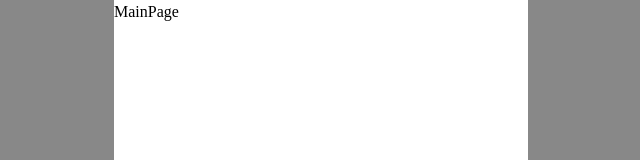
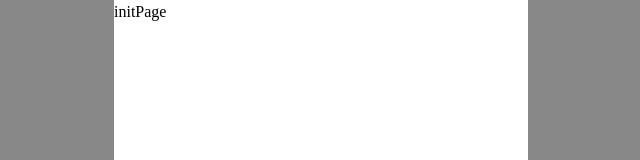
Before and after one commit to uoslife/client-meeting-season4, a React (Vite) app: page / in a window 1280 px wide. Shown: the top 160 px of the page, without its empty margins (319-959 px from the left). Built offline with nearby package versions, Linux system fonts and the light colour scheme.

Commit message:
feat: BrowserRouter 구조 제작

```diff
--- a/src/App.tsx
+++ b/src/App.tsx
@@ -1,5 +1,18 @@
 import GlobalStyle from '~/styles/GlobalStyle';
 import { css } from '@emotion/react';
+import { BrowserRouter, Route, Routes } from 'react-router-dom';
+import commonRoutes from '~/routes/commonRoutes';
+
+const getRoutes = (routes: any) => {
+  return routes.map((route: any, i: any) => (
+    <Route key={route.path} path={route.path} element={route.element}>
+      {route.children && getRoutes(route.children)}
+    </Route>
+  ));
+};
+const Router = () => {
+  return <Routes>{getRoutes(commonRoutes)}</Routes>;
+};
 
 function App() {
   return (
@@ -11,7 +24,9 @@ function App() {
             height: 100dvh;
             background-color: white;
           `}>
-          MainPage
+          <BrowserRouter>
+            <Router />
+          </BrowserRouter>
         </div>
       </GlobalStyle>
     </>
--- /dev/null
+++ b/src/routes/commonRoutes.tsx
@@ -0,0 +1,24 @@
+import { Outlet } from 'react-router-dom';
+
+const commonRoutes = [
+  {
+    path: '/',
+    element: <div>initPage</div>,
+  },
+  {
+    path: '/sub',
+    element: <Outlet />,
+    children: [
+      {
+        path: 'dummy',
+        element: <div>dummy</div>,
+      },
+    ],
+  },
+  {
+    path: '*',
+    element: <div>페이지를 찾을 수 없어요!</div>,
+  },
+];
+
+export default commonRoutes;
```
